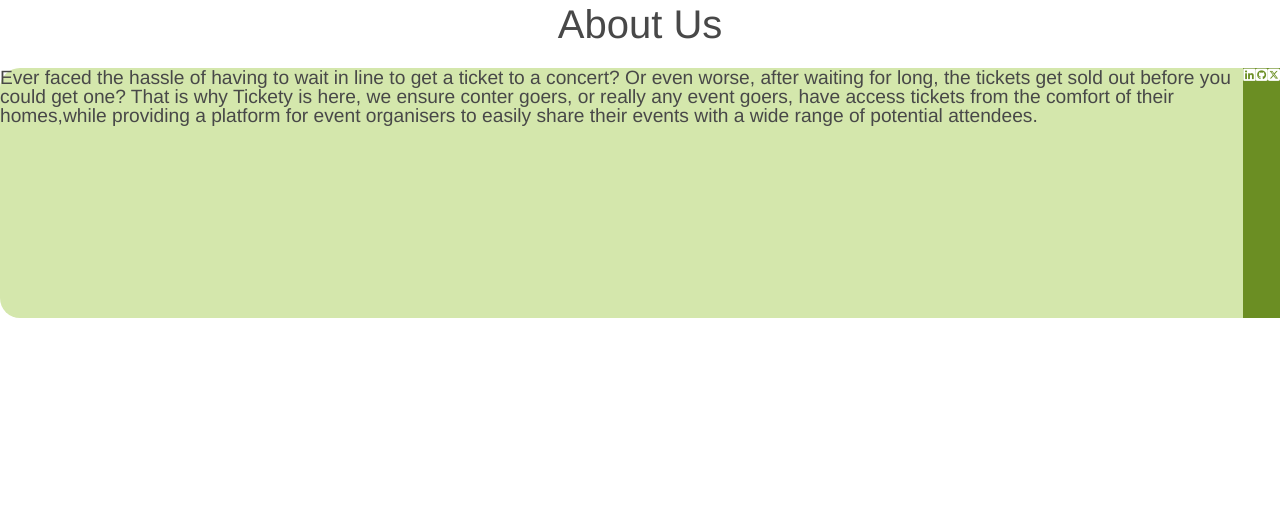
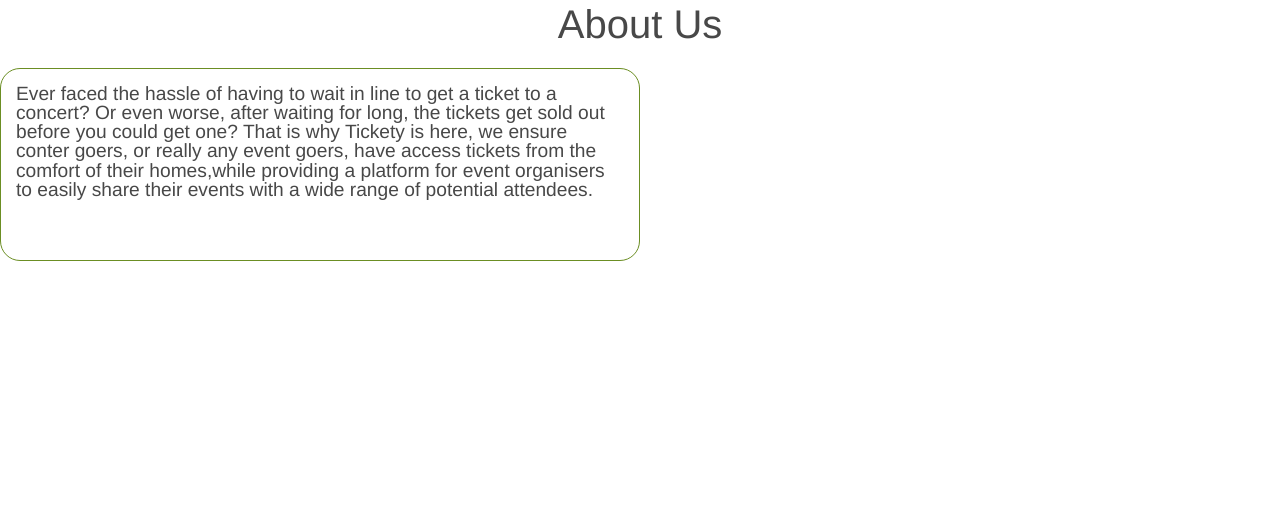
Before and after one commit to Palo87Nate/tickety, a Flask app: page /about in a window 1280 px wide. Shown: the part 55-572 px from the top of the page. Run offline with Flask 3, Linux system fonts and the light colour scheme; some libraries are stand-ins or nearby versions.

Commit message:
fix about page

```diff
--- a/templates/about.html
+++ b/templates/about.html
@@ -4,13 +4,13 @@
 {% block content %}
 <div class="mid">
     <h1 class="center">About Us</h1>
-    <div class="ticket white" id="ticket">
+    <div class="green-outline padding-15 round-corners half" id="ticket">
         <p>
             {{ about_full }}
         </p>
-        <i class="green fa-brands fa-linkedin"></i>
-        <i class="green fa-brands fa-square-github"></i>
-        <i class="green fa-brands fa-square-x-twitter"></i>
+        <a href="www.linkedin.com/in/nathan-nkweto"><i class="font-s fa-brands fa-linkedin"></i></a>
+        <a href="https://github.com/Palo87Nate"><i class="font-s fa-brands fa-square-github"></i></a>
+        <a href="https://x.com/NathanNkweto"><i class="font-s fa-brands fa-square-x-twitter"></i></a>
     </div>
 </div>
 {% endblock %}
```
